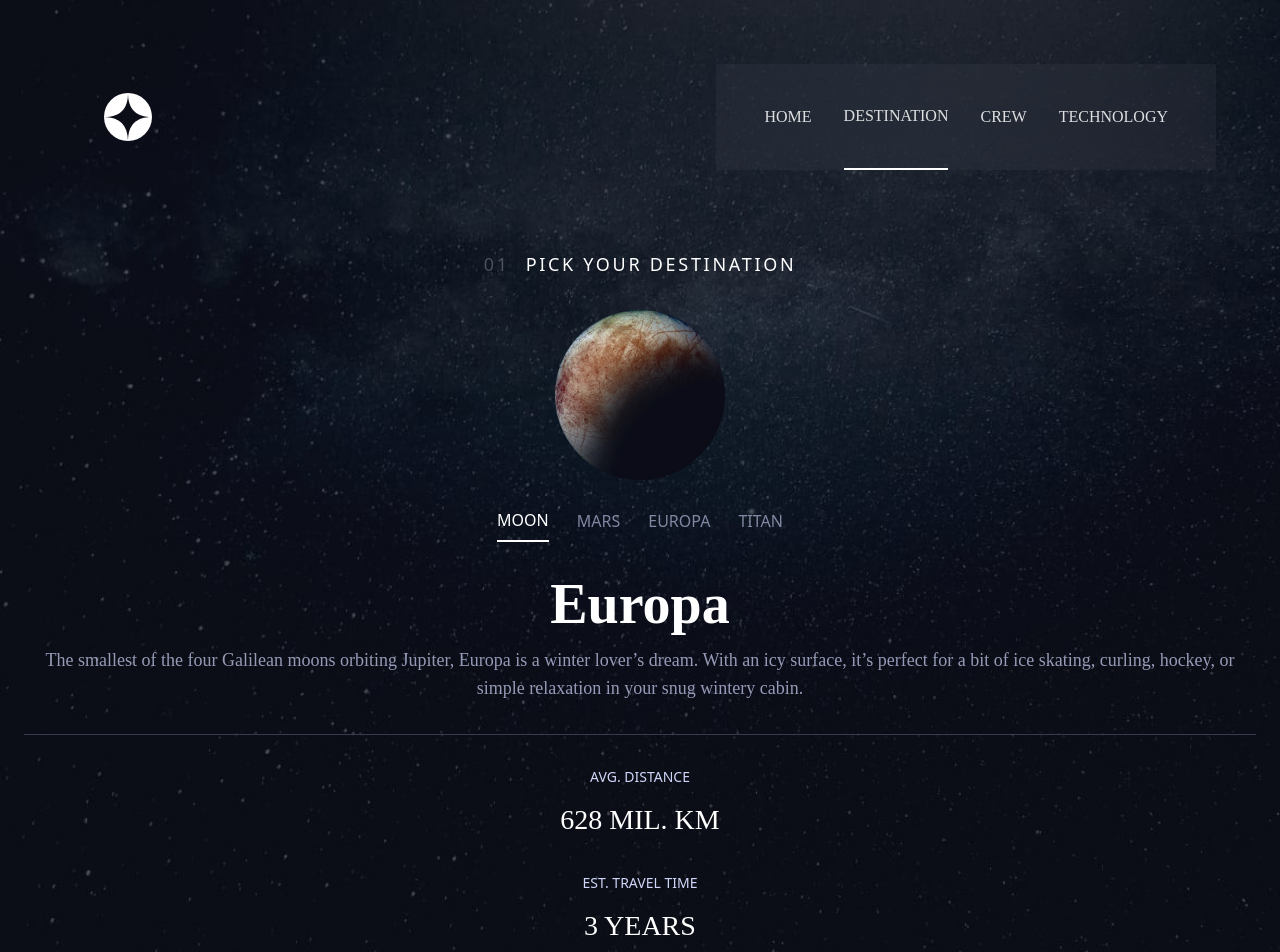
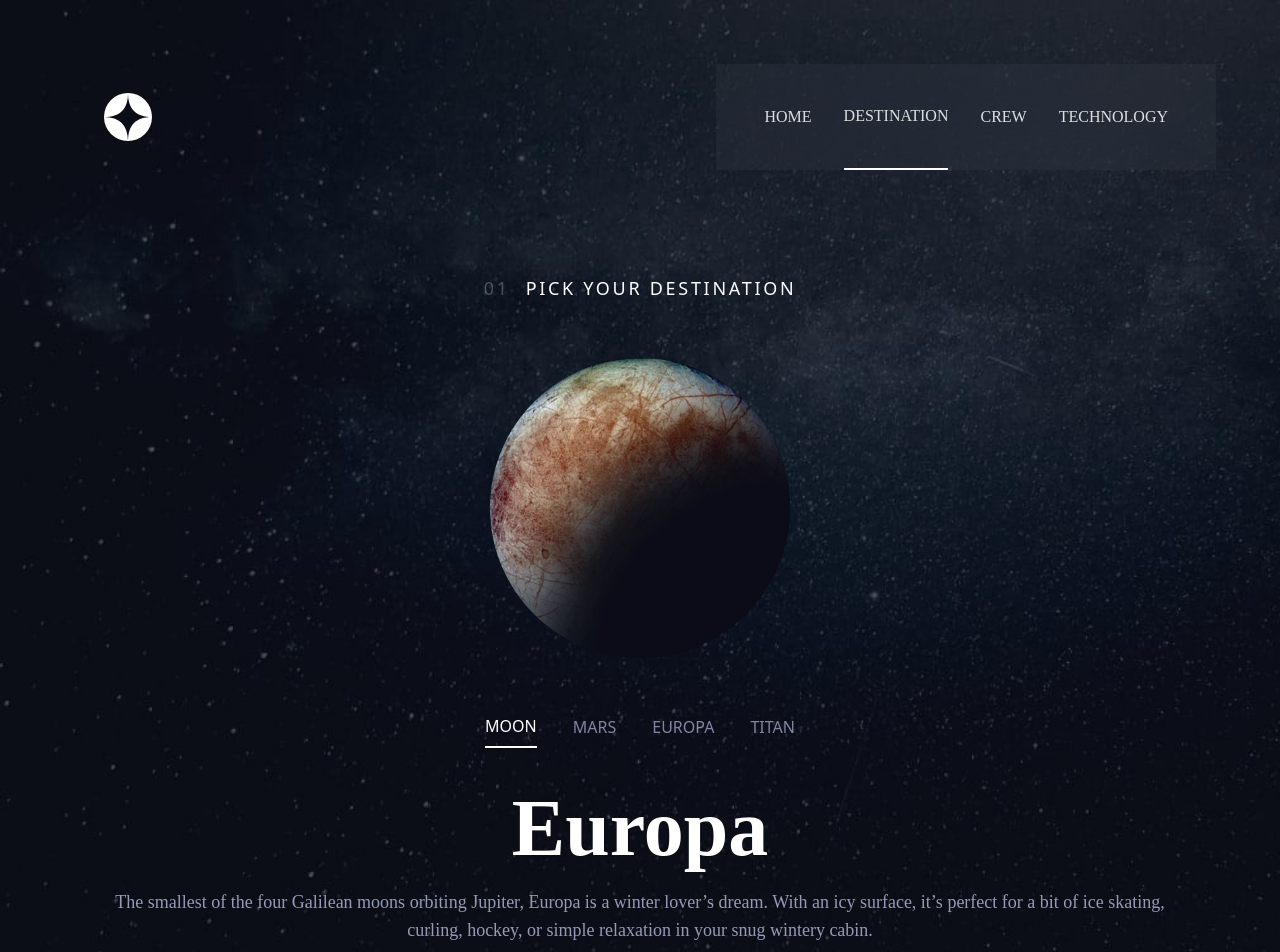
Before and after one commit to RonaldMamani/SpaceTourism_Angular, an Angular app: page /destination/europa in a window 1280 px wide. Shown: the top 952 px of the page. Built offline with nearby package versions, Linux system fonts and the light colour scheme.

Commit message:
Adicionando os demais planetas em responsividade para telas tablet

```diff
--- a/src/app/components/nav-planets/nav-planets.component.html
+++ b/src/app/components/nav-planets/nav-planets.component.html
@@ -1,4 +1,7 @@
-<nav class="flex justify-center items-center gap-7">
+<nav class="
+    flex justify-center items-center gap-7
+    md:gap-9
+    ">
     <button
         routerLink="/destination/"
         [ngClass]="{'text-white border-b-white border-b-2 ' : currentPath === '/destination', 'text-[#D0D6F9]/60' : currentPath !== '/destination'}"
--- a/src/app/components/planet-info/planet-info.component.html
+++ b/src/app/components/planet-info/planet-info.component.html
@@ -4,9 +4,11 @@
     <div>
         <h4 class="
             text-white font-['Bellefair'] text-[56px] font-semibold
+            md:text-[80px]
             ">{{Planet}}</h4>
         <p class="
             text-[#D0D6F9]/70 font-['Barlow'] text-lg
+            md:px-16
             ">{{Descrition}}</p>
     </div>
     <app-planet-stats
--- a/src/app/components/planet-stats/planet-stats.component.html
+++ b/src/app/components/planet-stats/planet-stats.component.html
@@ -1,4 +1,7 @@
-<div class="pt-8 border-t-[#383B4B] border-t flex flex-col gap-8 text-center">
+<div class="
+    pt-8 border-t-[#383B4B] border-t flex flex-col gap-8 text-center
+    md:flex-row md:justify-center md:gap-20
+    ">
     <div class="flex flex-col gap-3">
         <h6 class="
             text-[#d0d6f9] font-['Barlow Condensed'] text-sm uppercase
--- a/src/app/pages/destination/destination.component.html
+++ b/src/app/pages/destination/destination.component.html
@@ -4,7 +4,10 @@
     lg:bg-[url('./assets/destination/background-destination-desktop.jpg')]
     ">
     <app-header />
-    <div class=" pt-4 px-6">
+    <div class="
+        pt-4 px-6
+        md:pt-10
+        ">
         <app-title-page number="01" title="Pick your destination" />
         <router-outlet></router-outlet>
     </div>
--- a/src/app/pages/europa/europa.component.html
+++ b/src/app/pages/europa/europa.component.html
@@ -1,6 +1,15 @@
-<div class="py-8 flex flex-col gap-7">
+<div class="
+    py-8 flex flex-col gap-7
+    md:py-14 md:gap-14
+    ">
     <div class="flex justify-center">
-        <img class="w-[170px] h-[170px]" src="../../../assets/destination/image-europa.webp" alt="">
+        <img
+            class="
+                w-[170px] h-[170px]
+                md:w-[300px] md:h-[300px]
+                "
+            src="../../../assets/destination/image-europa.webp"
+            alt="Planeta Europa">
     </div>
     <div class="
         flex flex-col gap-5
--- a/src/app/pages/mars/mars.component.html
+++ b/src/app/pages/mars/mars.component.html
@@ -1,6 +1,15 @@
-<div class="py-8 flex flex-col gap-7">
+<div class="
+    py-8 flex flex-col gap-7
+    md:py-14 md:gap-14
+    ">
     <div class="flex justify-center">
-        <img class="w-[170px] h-[170px]" src="../../../assets/destination/image-mars.webp" alt="">
+        <img
+            class="
+                w-[170px] h-[170px]
+                md:w-[300px] md:h-[300px]
+                "
+            src="../../../assets/destination/image-mars.webp"
+            alt="Planeta Marte">
     </div>
     <div class="
         flex flex-col gap-5
--- a/src/app/pages/moon/moon.component.html
+++ b/src/app/pages/moon/moon.component.html
@@ -1,6 +1,15 @@
-<div class="py-8 flex flex-col gap-7">
+<div class="
+    py-8 flex flex-col gap-7
+    md:py-14 md:gap-14
+    ">
     <div class="flex justify-center">
-        <img class="w-[170px] h-[170px]" src="../../../assets/destination/image-moon.webp" alt="">
+        <img
+            class="
+                w-[170px] h-[170px]
+                md:w-[300px] md:h-[300px]
+                "
+            src="../../../assets/destination/image-moon.webp"
+            alt="Lua">
     </div>
     <div class="
         flex flex-col gap-5
--- a/src/app/pages/titan/titan.component.html
+++ b/src/app/pages/titan/titan.component.html
@@ -1,6 +1,15 @@
-<div class="py-8 flex flex-col gap-7">
+<div class="
+    py-8 flex flex-col gap-7
+    md:py-14 md:gap-14
+    ">
     <div class="flex justify-center">
-        <img class="w-[170px] h-[170px]" src="../../../assets/destination/image-titan.webp" alt="">
+        <img
+            class="
+                w-[170px] h-[170px]
+                md:w-[300px] md:h-[300px]
+                "
+            src="../../../assets/destination/image-titan.webp"
+            alt="Planeta Titan">
     </div>
     <div class="
         flex flex-col gap-5
```
